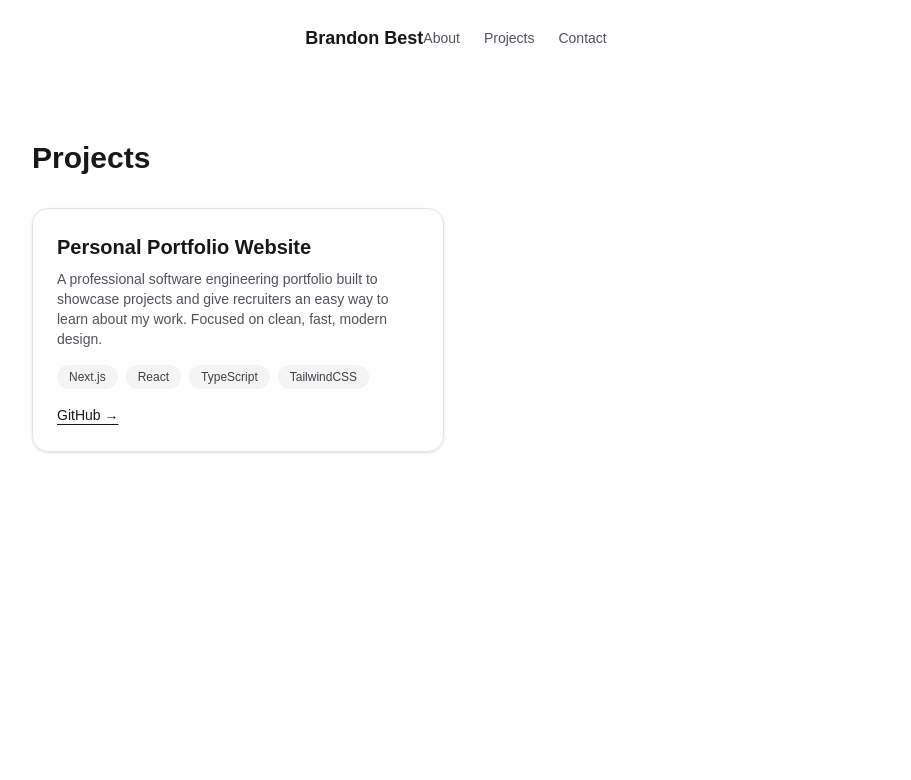
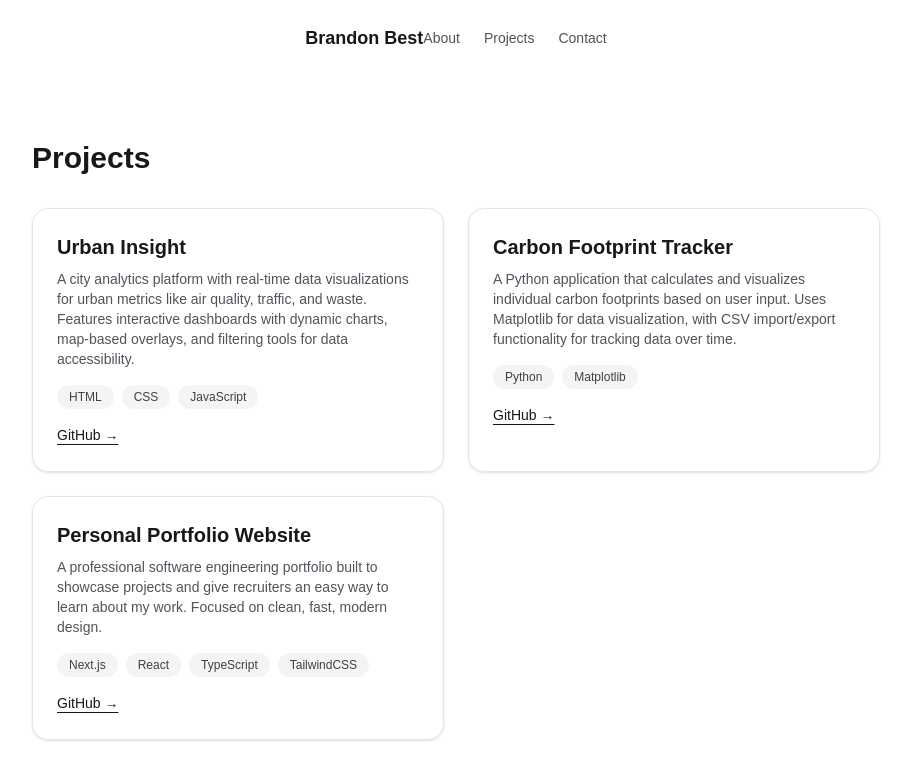
Before and after one commit to BBuster54/final-portfolio-website, a Next.js app: page / in a window 1280 px wide. Shown: the top 780 px of the page, without its empty margins (184-1095 px from the left). Built offline with nearby package versions, Linux system fonts and the light colour scheme.

Commit message:
Add Urban Insight and Carbon Footprint Tracker projects

```diff
--- a/src/data/projects.ts
+++ b/src/data/projects.ts
@@ -10,13 +10,30 @@ export interface Project {
 
 export const projects: Project[] = [
   {
+    slug: "urban-insight",
+    title: "Urban Insight",
+    description:
+      "A city analytics platform with real-time data visualizations for urban metrics like air quality, traffic, and waste. Features interactive dashboards with dynamic charts, map-based overlays, and filtering tools for data accessibility.",
+    techStack: ["HTML", "CSS", "JavaScript"],
+    githubUrl: "https://github.com/BBuster54/Brandon-Projects-/tree/main/urban-insight-platform",
+    imageUrl: "/images/urban-insight.png",
+  },
+  {
+    slug: "carbon-footprint-tracker",
+    title: "Carbon Footprint Tracker",
+    description:
+      "A Python application that calculates and visualizes individual carbon footprints based on user input. Uses Matplotlib for data visualization, with CSV import/export functionality for tracking data over time.",
+    techStack: ["Python", "Matplotlib"],
+    githubUrl: "https://github.com/BBuster54/Brandon-Projects-/tree/main/carbon-footprint-tracker",
+    imageUrl: "/images/carbon-footprint-tracker.png",
+  },
+  {
     slug: "personal-portfolio-website",
     title: "Personal Portfolio Website",
     description:
       "A professional software engineering portfolio built to showcase projects and give recruiters an easy way to learn about my work. Focused on clean, fast, modern design.",
     techStack: ["Next.js", "React", "TypeScript", "TailwindCSS"],
-    githubUrl: "https://github.com/BBuster54/portfolio-website.git",
-    liveUrl: "https://your-portfolio-domain.vercel.app",
+    githubUrl: "https://github.com/BBuster54/final-portfolio-website.git",
     imageUrl: "/images/portfolio-website.png",
   },
 ];
```
